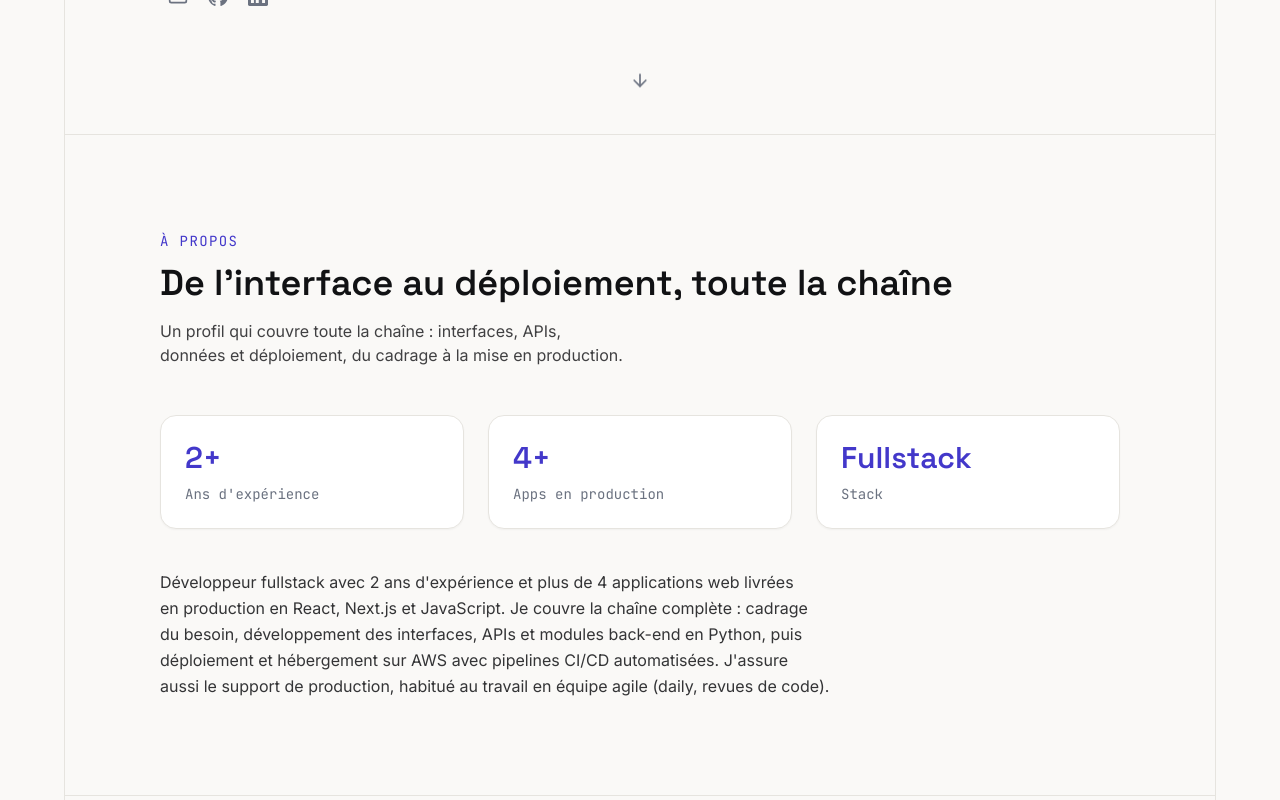
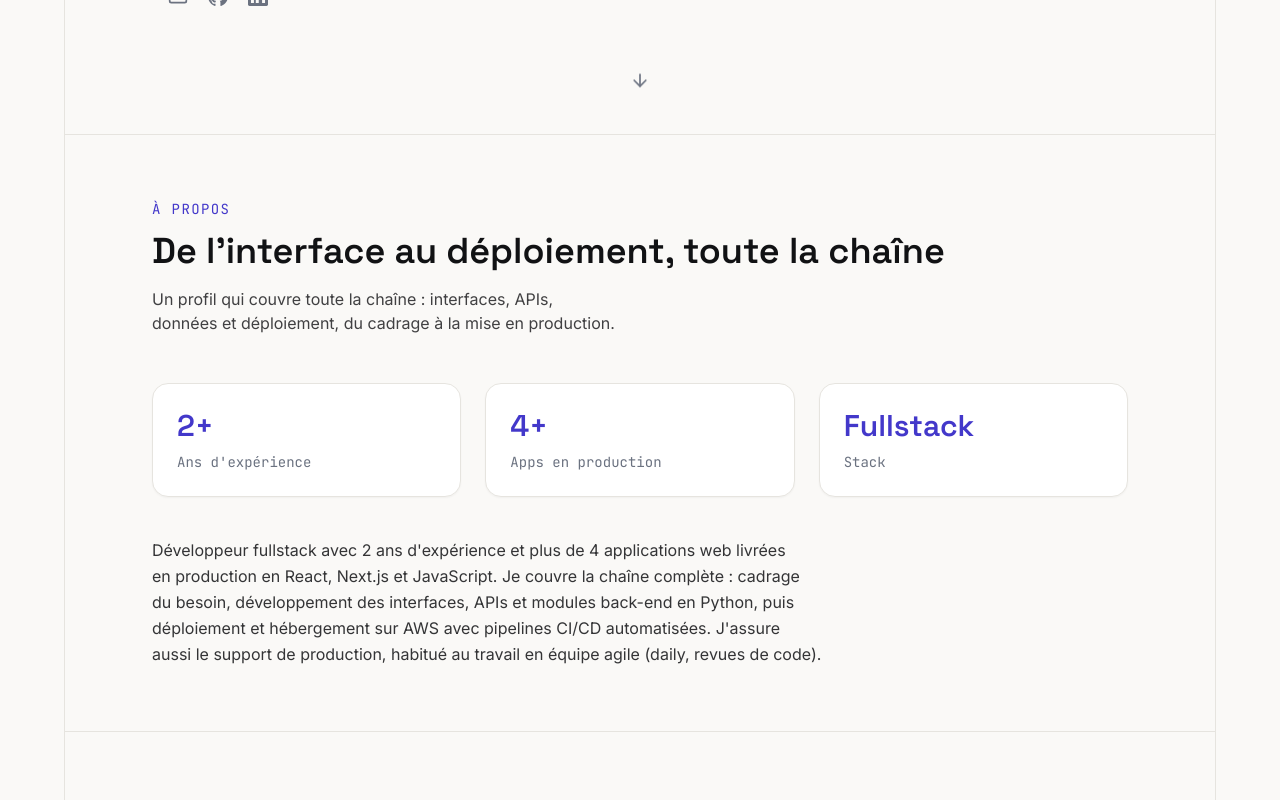
Before and after one commit to Brandon22030/brandy-portfolio, a Next.js app: page / in a window 1280 px wide. Shown: the part 860-1660 px from the top of the page. Built offline with nearby package versions, Linux system fonts and the light colour scheme; no server answers; the database is empty.

Commit message:
chore: global update

```diff
--- a/src/components/ui/Section.tsx
+++ b/src/components/ui/Section.tsx
@@ -11,7 +11,7 @@ type SectionProps = {
 
 export default function Section({ id, eyebrow, title, description, children }: SectionProps) {
   return (
-    <section id={id} className="relative mx-auto w-full max-w-5xl px-6 py-24 sm:px-8">
+    <section id={id} className="relative mx-auto w-full max-w-5xl px-6 py-16 sm:px-6">
       <FadeIn>
         <p className="font-mono text-sm tracking-widest text-accent uppercase">{eyebrow}</p>
         <h2 className="mt-3 text-balance font-display text-3xl font-semibold text-foreground sm:text-4xl">
```
